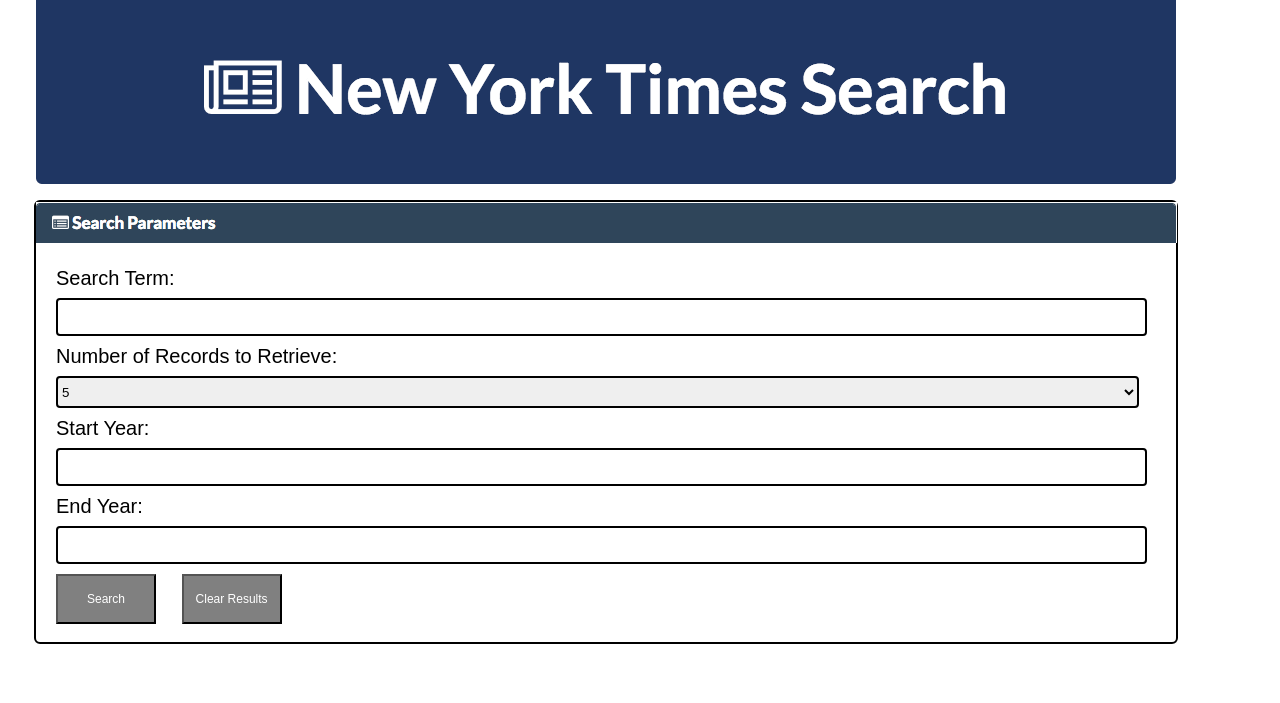
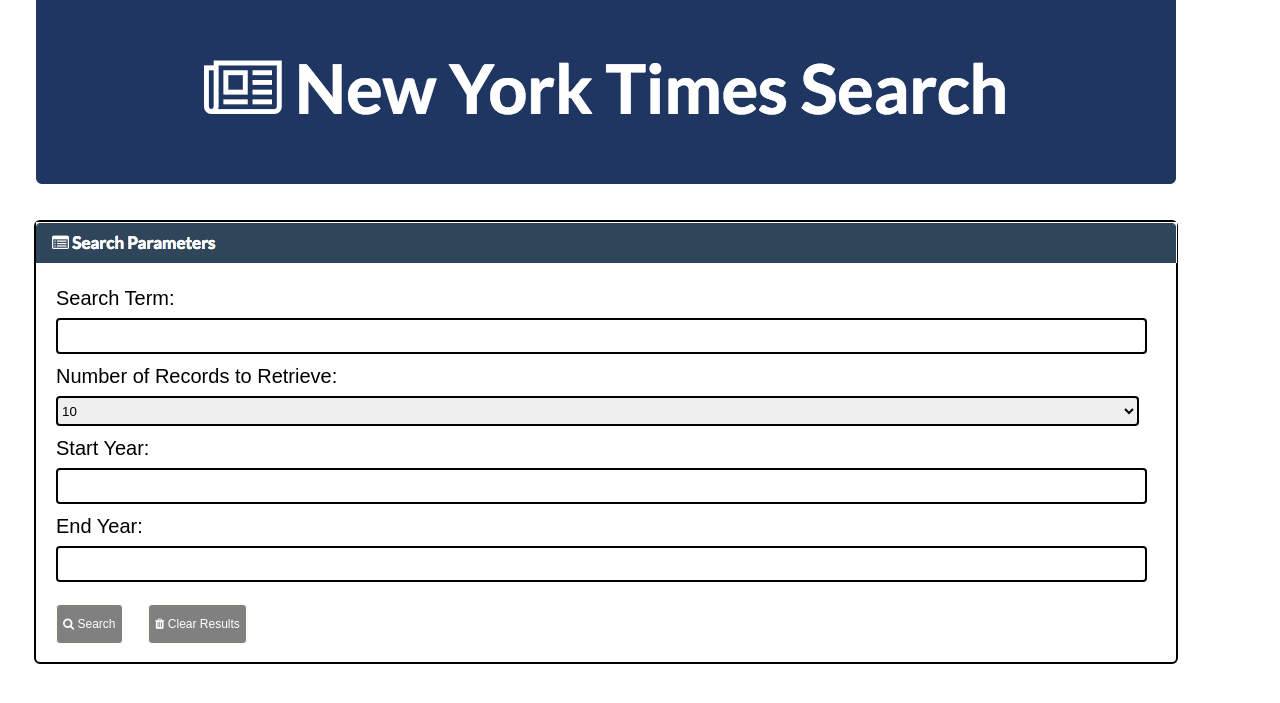
Before and after one commit to urbanviewphoto/NYTimes, a PHP site: page / in a window 1280 px wide. Shown: the top 703 px of the page. Run offline with PHP 8.4, Linux system fonts and the light colour scheme.

Commit message:
NYTimes updates

```diff
--- a/assets/css/style.css
+++ b/assets/css/style.css
@@ -6,49 +6,34 @@ html, body {
 body {
 	font-family:'Arial', 'Helvetica Neue', Helvetica, sans-serif;
 	font-size: 20px;
-}
-
-h1 {
-	font-family: 'Times', Times, 'Times New Roman', serif;
-	font-size: 60px;
-	font-weight: bold;
-	/*padding: 20px;*/
-}
-
-p {
-	font-family: 'Arial', Helvetica, sans-serif;
-	font-size: 20px;
 	text-height: 1.5;
 	color: black;
-	margin-left: 15px;
 }
 
 label {
-	/*font-family: "sans-serif";*/
-	font-size: 20px;
-	text-height: 1.5;
-	color: black;
 	padding: 20px 20px 20px 20px;
 }
 
 input, select {
-	height: 32px;
+	height: 30px;
     width: 95%;
+ 	border-radius: 4px;
+    border: 2px solid black;
     margin-top: 10px;
  	margin-left: 20px;
- 	margin-bottom: 10px;
-    border-style: solid;
-    border-radius: 4px;
-    border-color: black;
-    border-width: 2px;
+ 	margin-bottom: 12px;
 }
 
 button {
 	font-size: 12px;
-	height: 50px;
-	width: 100px;
+	height: 40px;
+	width: 150;
 	background-color: gray;
 	color: white;
+	border-radius: 4px;
+	border: 1px  solid ivory;
+	margin-top: 10px;
+	margin-bottom: 10px;
 	margin-left: 20px;
 }
 
@@ -64,12 +49,6 @@ button {
 	position: relative;
 	height: 640px;
 	width: 1200px;
-/*	background-image: url("../images/new-york-times-search.png");
-	background-size: 1180px 640px;*/
-/*	border-style: solid;
-	border-radius: 6px;
-	border-color: black;
-	border-width: 2px;*/
 }
 
 #banner {
@@ -81,13 +60,14 @@ button {
 #search {
 	height: 440px;
 	width: 1140px;
-	border-style: solid;
 	border-radius: 6px;
-	border-color: black;
-	border-width: 2px;
+	border: 2px solid black;
 	margin: auto;
 	margin-top: 0px;
 	margin-left: 34px;
+	display: inline-block;
+	/* Display none while results are being viewed */
+	/*display: none;*/
 }
 
 #searchBar {
@@ -96,22 +76,41 @@ button {
 	margin: 0px 0px 0px 0px;
 }
 
-#searchButton {
-	/*background: url('../images/search.png') left center no-repeat;*/
+#results {
+	height: 440px;
+	width: 1140px;
+	border-radius: 6px;
+	border: 2px solid black;
+	margin: auto;
+	margin-top: 0px;
+	margin-left: 34px;
+	/* Initial display until search is executed */
+	display: none;
+	/*display: inline-block;*/
 }
 
-#clearButton {
-	/*background: url('../images/trashcan.png') left center no-repeat;*/
+#resultsBar {
+	height: 46px;
+	width: 100%;
+	margin: 0px 0px 0px 0px;
 }
+
+#resultsText {
+	height: 300px;
+	max-height: 300px;
+	width: 95%;
+	margin-left: 20px;
+}
+
+/*clip: shape(top, right, bottom, left); NB 'rect' is the only available option */
 
 /*#clipOne {
   position: absolute;
   clip: rect(10px, 1176px, 200px, 2px);
-  /* clip: shape(top, right, bottom, left); NB 'rect' is the only available option */
+
 }
 
 #clipTwo {
   position: absolute;
   clip: rect(220px, 1176px, 276px, 2px);
-  /* clip: shape(top, right, bottom, left); NB 'rect' is the only available option */
 }*/
--- a/index.html
+++ b/index.html
@@ -2,48 +2,73 @@
 <html>
 <head>
 	<title>NY Times Search</title>
+	<!-- Character set -->
 	<meta charset="utf-8">
+	<!-- Style sheets -->
 	<link rel="stylesheet" type="text/css" href="assets/css/reset.css">
 	<link rel="stylesheet" type="text/css" href="assets/css/style.css">
-
+	<!-- FontAwesome -->
+    <link rel="stylesheet" type="text/css" href="https://maxcdn.bootstrapcdn.com/font-awesome/4.7.0/css/font-awesome.min.css">
 </head>
 <body>
-
+	<!-- Main window -->
 	<div id="container">
 		<div id="banner">
 			<img src="assets/images/banner.png"/>
 		</div>
+		<br>
+		<!-- The Search div -->
 		<div id="search">
 			<div id="searchBar">
 				<img src="assets/images/searchbar.png"/>
 			</div>
 			<br>
+			<!-- Form for input search values -->
 			<form>
 			    <div class="fields">
+			    	<!-- Search Term - i.e. value -->
 			    	<label for="searchText">Search Term:</label>
 			    	<input type="text" id="searchText" name="searchValue">
+			    	<!-- Records to Retrieve - choice of 10, 20, 50 or 100 -->
 			    	<label for="recordsToRetrieve">Number of Records to Retrieve:</label>
 			    	<select id="recordsToRetrieve" name="records">
-			    		<option value="5">5</option>
 			    		<option value="10">10</option>
-			    		<option value="25">25</option>
+			    		<option value="20">20</option>
 			    		<option value="50">50</option>
+			    		<option value="100">100</option>
 			    	</select>
+			    	<!-- Starting Year -->
 			    	<label for="startYear">Start Year:</label>
 			    	<input type="year" id="startYear" name="starting">
+			    	<!-- Ending Year -->
 			    	<label for="endYear">End Year:</label>
 			    	<input type="year" id="endYear" name="ending">
-			    	<button id="searchButton">Search</button>
-			    	<button id="clearButton">Clear Results</button>
+			    	<!-- Search and Clear buttons with icons -->
+			    	<button id="searchButton" type="button"><i class="fa fa-search" aria-hidden="true"></i> Search</button>
+			    	<button id="clearButton" type="button"><i class="fa fa-trash" aria-hidden="true"></i> Clear Results</button>
 			    </div>
 		 	</form>
+		</div>
+		<br>
+		<!-- The Results div - hidden until the search returns results -->
+		<div id="results">
+			<div id="resultsBar">
+				<img src="assets/images/resultsbar.png"/>
+			</div>
+			<br>
+			<div>
+				<!-- Results Textarea -->
+				<textarea rows="10" id="resultsText" style="resize: none;"></textarea>
+				<!-- New Search button -->
+			    <button id="newSearch" type="button"><i class="fa fa-search" aria-hidden="true"></i> New Search</button>
+			</div>
 		</div>
 	</div>
 
   <!-- Added link to the jQuery Library -->
-    <script src="https://code.jquery.com/jquery-2.2.3.js" integrity="sha256-laXWtGydpwqJ8JA+X9x2miwmaiKhn8tVmOVEigRNtP4=" crossorigin="anonymous"></script>
-<!-- add this line when we have the code in place. -->
-    <!-- <script type="text/javascript" src="assets/javascript/Knytimes.js"></script>	 -->
+    <script src="https://code.jquery.com/jquery-2.2.3.js" integrity="sha206-laXWtGydpwqJ8JA+X9x2miwmaiKhn8tVmOVEigRNtP4=" crossorigin="anonymous"></script>
+<!-- The Javascript -->
+    <script type="text/javascript" src="assets/javascript/Knytimes.js"></script>
 
 </body>
 </html>
```
Also changed, not shown: buttons.html (added, +16 -0 lines), assets/images/Pasted image at 2016_12_16 02_07 PM.png (added), assets/images/Pasted image at 2016_12_16 03_44 PM.png (added), assets/images/resultsbar.png (added).
